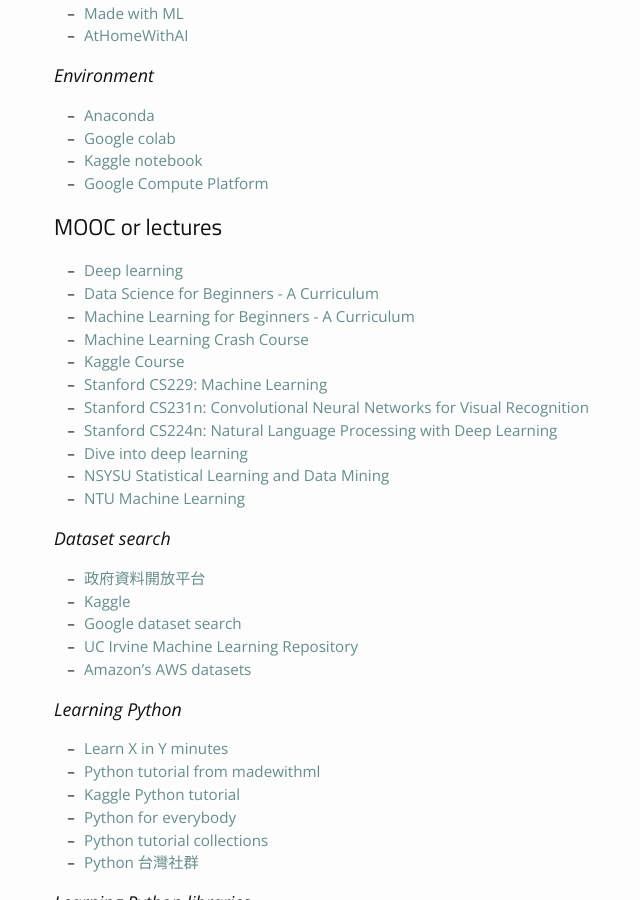
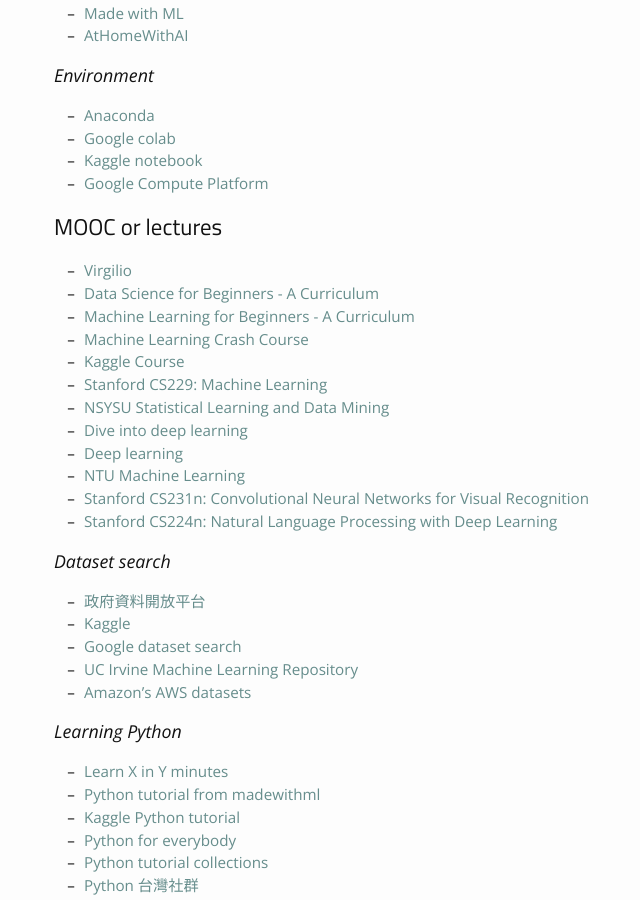
Before and after one commit to phonchi/nsysu-math608-2022, a Jekyll site: the page built from materials.md, in a window 1280 px wide and 900 px high, scrolled down 549 px. Shown: the whole window, without its empty margins (141-781 px from the left). Built offline with Jekyll 4.4.1, drawn with Linux system fonts in a browser that asks for light colours; nearby versions of some CDN libraries.

Commit message:
Update materials.md

```diff
--- a/materials.md
+++ b/materials.md
@@ -30,17 +30,19 @@ permalink: /materials/
 * [Google Compute Platform](https://cloud.google.com/compute/?hl=zh-tw&utm_source=google&utm_medium=cpc&utm_campaign=japac-TW-all-en-dr-bkws-all-super-trial-e-dr-1009882&utm_content=text-ad-none-none-DEV_c-CRE_505011867580-ADGP_Hybrid%20%7C%20BKWS%20-%20EXA%20%7C%20Txt%20~%20Compute%20~%20Compute%20Engine_Global%20gap%20analysis-KWID_43700060665793260-aud-970366092687%3Akwd-79074740958&userloc_9040321-network_g&utm_term=KW_google%20compute%20platform&gclid=Cj0KCQiAxoiQBhCRARIsAPsvo-w6mftRVH4i5i0CzYvKrwngH0vPrsJubKHnVVvteKCtX3e531tx1AAaAjrBEALw_wcB&gclsrc=aw.ds)
 
 ## MOOC or lectures
-* [Deep learning](https://github.com/leemengtaiwan/deep-learning-resources)
+* [Virgilio](https://virgili0.github.io/Virgilio/#table-of-contents)
 * [Data Science for Beginners - A Curriculum](https://github.com/microsoft/Data-Science-For-Beginners)
 * [Machine Learning for Beginners - A Curriculum](https://github.com/microsoft/ML-For-Beginners)
 * [Machine Learning Crash Course](https://developers.google.com/machine-learning/crash-course)
 * [Kaggle Course](https://firefortysix.com/2022/01/12/another-thirty-days-of-machine-learning-with-kaggle-part-1/amp/)
 * [Stanford CS229: Machine Learning](https://www.youtube.com/watch?v=jGwO_UgTS7I&list=PLoROMvodv4rMiGQp3WXShtMGgzqpfVfbU)
+* [NSYSU Statistical Learning and Data Mining](https://phonchi.github.io/nsysu-math524/)
+* [Dive into deep learning](https://d2l.ai/)
+* [Deep learning](https://github.com/leemengtaiwan/deep-learning-resources)
+* [NTU Machine Learning](https://speech.ee.ntu.edu.tw/~hylee/ml/2021-spring.php)
 * [Stanford CS231n: Convolutional Neural Networks for Visual Recognition](https://www.youtube.com/watch?v=vT1JzLTH4G4&list=PL3FW7Lu3i5JvHM8ljYj-zLfQRF3EO8sYv)
 * [Stanford CS224n: Natural Language Processing with Deep Learning](https://www.youtube.com/watch?v=8rXD5-xhemo&list=PLoROMvodv4rOhcuXMZkNm7j3fVwBBY42z)
-* [Dive into deep learning](https://d2l.ai/)
-* [NSYSU Statistical Learning and Data Mining](https://phonchi.github.io/nsysu-math524/)
-* [NTU Machine Learning](https://speech.ee.ntu.edu.tw/~hylee/ml/2021-spring.php)
+
 
 ### Dataset search
 * [政府資料開放平台](https://data.gov.tw/)
```
